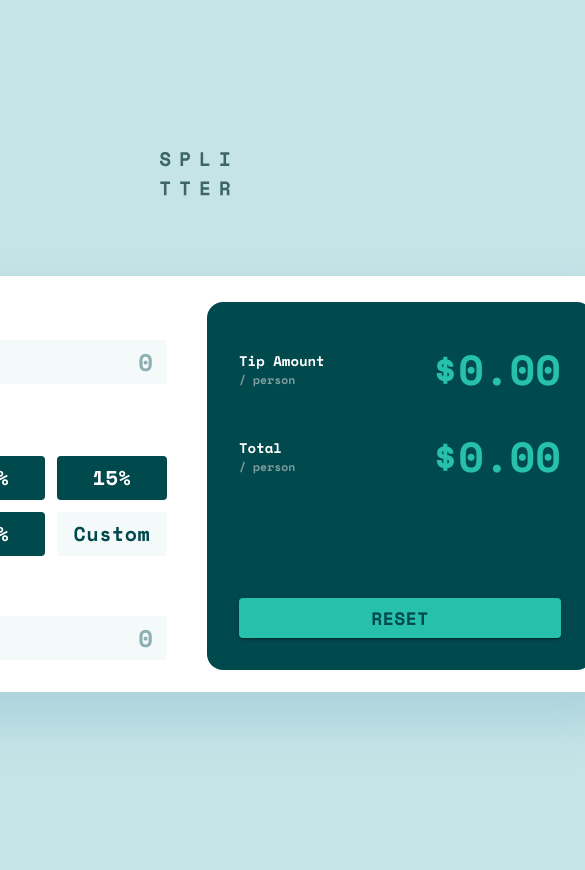
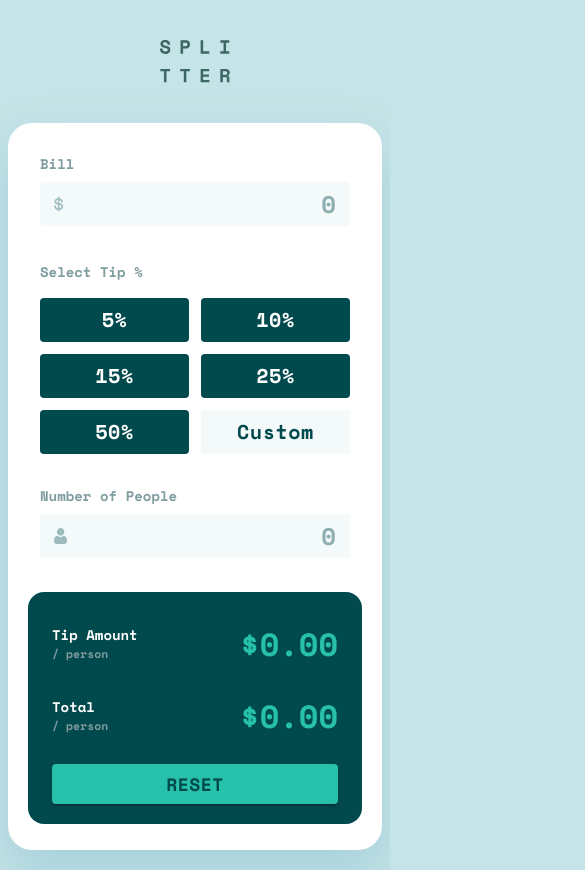
Before and after one commit to danhalis/tip-calculator-app, a Next.js app: page / in a window 390 px wide. Shown: the top 870 px of the page, 585 px wide, since content can reach past the window. Before the commit the page ends 844 px from the top, so only its background shows below. Built offline with nearby package versions, Linux system fonts and the light colour scheme.

Commit message:
Add styles for mobile device

```diff
--- a/app/globals.css
+++ b/app/globals.css
@@ -65,7 +65,9 @@
   .result-amt {
     @apply
       !text-[#26c0ab]
-      !text-[42px];
+      !text-[32px]
+      lg:!text-[42px];
+
   }
 
   .action-btn {
--- a/components/CalculatorApp.tsx
+++ b/components/CalculatorApp.tsx
@@ -21,24 +21,45 @@ function CalculatorApp() {
   return (
     <div
       className="
-      h-screen
+      h-auto
+      w-full
       flex flex-col
       items-center justify-center
-      space-y-20
+      space-y-10
+      mt-10
+      mb-5
+      lg:space-y-20
+      lg:h-screen
+      lg:mt-0
+      lg:mb-0
     "
     >
       <Image src="/logo.svg" alt="SPLITTER App Logo" width={70} height={70} />
       <Card
         className="
+        h-auto
+        max-w-[30rem]
         flex
+        mx-2
         rounded-3xl
-        w-[100vh]
         shadow-[0_25px_50px_5px_rgba(170,210,220,1)]
+        lg:w-[100vh]
+        lg:max-w-[100vh]
+        lg:h-auto
+        2xl:max-w-[900px]
         "
       >
-        <CardContent className="w-full flex px-6 py-5">
+        <CardContent
+          className="
+          h-auto
+          w-full
+          flex flex-col
+          lg:flex-row
+          lg:px-6 lg:py-5
+        "
+        >
           <InputPanel
-            className="flex-1 pr-6"
+            className="mt-[-0.1rem] lg:mt-0 lg:mb-[-0.5rem] lg:flex-1 lg:pr-6"
             resetSignal={resetSignal}
             onInputChanged={onInputChanged}
             onResetSignalReceived={() => {
@@ -47,7 +68,7 @@ function CalculatorApp() {
             }}
           />
           <OutputPanel
-            className="flex-1"
+            className="mx-1 lg:flex-1"
             input={input}
             onResetButtonClicked={() => {
               // Turn on reset signal for downstream
--- a/components/OutputPanel.tsx
+++ b/components/OutputPanel.tsx
@@ -31,7 +31,7 @@ function OutputPanel({ className, input, onResetButtonClicked }: Props) {
     `}
       style={{ border: "none", boxShadow: "none" }}
     >
-      <CardContent className="pt-9 px-8">
+      <CardContent className="pt-7 px-6 lg:pt-9 lg:px-8">
         <Box
           className="
             flex justify-between items-center
@@ -61,7 +61,7 @@ function OutputPanel({ className, input, onResetButtonClicked }: Props) {
           <h2 className="result-amt">${totalPerPerson.toFixed(2)}</h2>
         </Box>
       </CardContent>
-      <CardActions className="pb-8 px-8">
+      <CardActions className="px-6 pb-5 lg:px-8 lg:pb-8">
         <Button
           variant="contained"
           className={`${monospace700.className} action-btn`}
--- a/components/input/InputPanel.tsx
+++ b/components/input/InputPanel.tsx
@@ -82,7 +82,7 @@ function InputPanel({
       className={`${className}`}
       style={{ border: "none", boxShadow: "none" }}
     >
-      <CardContent className="pb-2">
+      <CardContent>
         <form className="space-y-8">
           <AmountInput
             // form hook
--- a/components/input/TipSelectionRadioButtonGroup.tsx
+++ b/components/input/TipSelectionRadioButtonGroup.tsx
@@ -143,7 +143,10 @@ function TipSelectionRadioButtonGroup({
         <h2 className="field-label">Select Tip %</h2>
         {error && <h2 className="error-label">{helperText}</h2>}
       </Box>
-      <Box className="grid grid-cols-3 gap-3 mt-2" onClick={onClick}>
+      <Box
+        className="grid grid-cols-2 gap-3 mt-2 lg:grid-cols-3"
+        onClick={onClick}
+      >
         {...tips.map((tip, i) => (
           <TipSelectionButton
             // form hook
```
